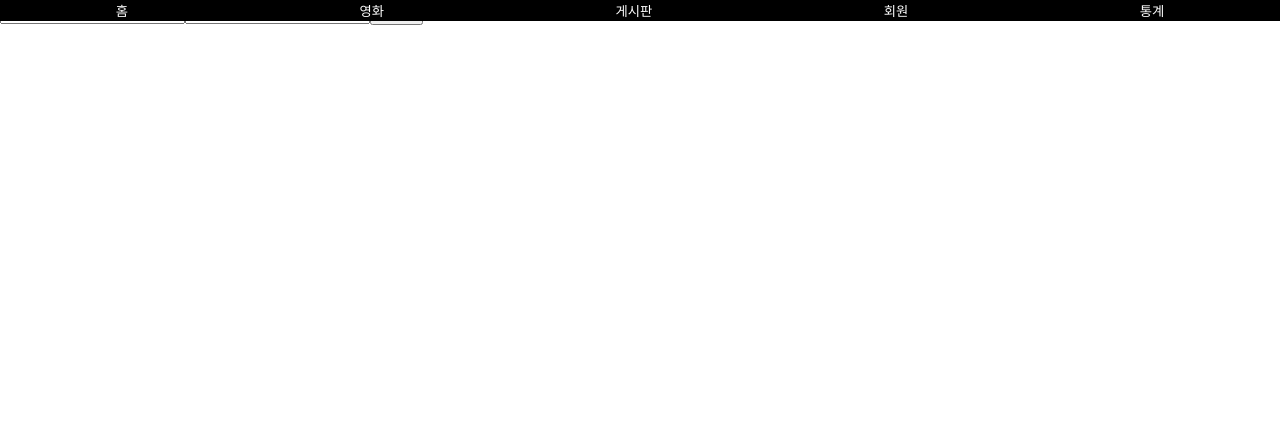
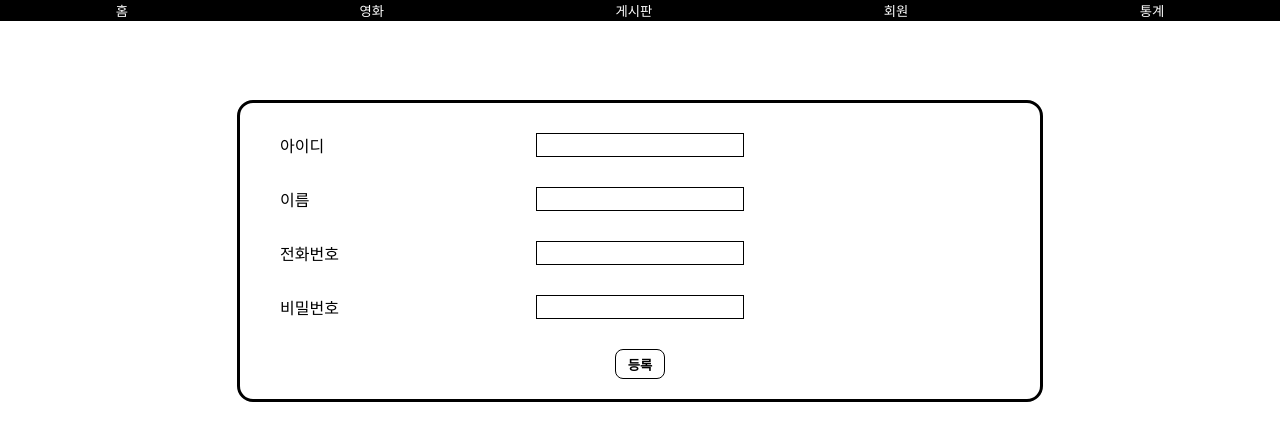
Before and after one commit to undergndofficial/admin, a React (Create React App) app: page /signup in a window 1280 px wide. Before the commit this address had no page. Shown: the top 440 px of the page. Built offline with nearby package versions, Linux system fonts and the light colour scheme.

Commit message:
20230322

```diff
--- a/package.json
+++ b/package.json
@@ -14,6 +14,7 @@
     "mongoose": "^6.8.3",
     "node-sass": "^7.0.3",
     "react": "^18.2.0",
+    "react-cookie": "^4.1.1",
     "react-dom": "^18.2.0",
     "react-router-dom": "^6.6.1",
     "react-scripts": "5.0.1",
--- a/src/App.js
+++ b/src/App.js
@@ -7,43 +7,25 @@ import MovieManage from './pages/movie/movieManage';
 import UploadMovie from './pages/movie/uploadMovie';
 import TagManage from './pages/tag/tagManage';
 import axios from 'axios';
-import { useState } from 'react';
+import { useEffect, useState } from 'react';
+import { useCookies } from 'react-cookie';
 import NoticeManage from './pages/notice/noticeManage';
 import ReportManage from './pages/report/reportManage';
 import UserManage from './pages/user/userManage';
 import InquiryManage from './pages/inquiry/inquiryManage';
+import Login from './pages/login/login';
+import Signup from './pages/signup/signup';
+import UploadNotice from './pages/notice/uploadNotice';
 
 function App() {
 
-  const [tag, setTag] = useState({tagName:''});
-  const [notice, setNotice] = useState({noticeName:'', noticeContent:''});
-  const [manager, setManager] = useState({id:'', name:'', phoneNumber:'', password:''});
-
-  const [loginInfo, setLoginInfo] = useState({id:'', password:''});
-
-  const upload = () => {
-    axios.post('/api/notice/upload', notice, {"Content-Type": 'application/json'})
-    .then((res) => {
-      console.log(res);
-    })
-    .catch((error) => {console.log(error)})
-  }
-
-  const signup = () => {
-    axios.post('/api/manager/signup', manager, {"Content-Type": 'application/json'})
-    .then((res) => {
-      console.log(res);
-    })
-    .catch((error) => {console.log(error)})
-  }
-
-  const login = () => {
-    axios.post('/api/manager/login', loginInfo, {"Content-Type": 'application/json'})
-    .then((res) => {
-      console.log(res);
-    })
-    .catch((error) => {console.log(error)})
-  }
+  // const isLogin = () => {
+  //   axios.post('/api/manager/auth', cookie[0].x_auth, {"Content-Type": 'application/json'})
+  //   .then((res) => {
+  //     console.log(res.data)
+  //   })
+  //   console.log(cookie[0].x_auth);
+  // }
 
   return (
     <div className="App">
@@ -58,21 +40,11 @@ function App() {
           <Route path='/reportManage' element={<ReportManage />} />
           <Route path='/userManage' element={<UserManage />} />
           <Route path='/inquiryManage' element={<InquiryManage />} />
+          <Route path='/login' element={<Login />} />
+          <Route path='/signup' element={<Signup />} />
+          <Route path='uploadNotice' element={<UploadNotice />} />
         </Routes>
       </main>
-      {/* <input value={tag.tagName} onChange={(e) => {setTag({...tag, tagName: e.target.value})}}/>
-      <button onClick={upload}>등록</button> */}
-      {/* <input value={notice.noticeName} onChange={(e) => {setNotice({...notice, noticeName: e.target.value})}}/>
-      <textarea value={notice.noticeContent} onChange={(e) => {setNotice({...notice, noticeContent: e.target.value})}} />
-      <button onClick={upload}>등록</button> */}
-      {/* <input value={manager.id} onChange={(e) => {setManager({...manager, id: e.target.value})}}/>
-      <input value={manager.name} onChange={(e) => {setManager({...manager, name: e.target.value})}}/>
-      <input value={manager.phoneNumber} onChange={(e) => {setManager({...manager, phoneNumber: e.target.value})}}/>
-      <input value={manager.password} onChange={(e) => {setManager({...manager, password: e.target.value})}}/>
-      <button onClick={signup}>등록</button> */}
-      <input value={loginInfo.id} onChange={(e) => {setLoginInfo({...loginInfo, id: e.target.value})}}/>
-      <input type={"password"} value={loginInfo.password} onChange={(e) => {setLoginInfo({...loginInfo, password: e.target.value})}}/>
-      <button onClick={login}>로그인</button>
     </div>
   );
 }
--- /dev/null
+++ b/src/pages/login/login.js
@@ -0,0 +1,25 @@
+import axios from "axios";
+
+const { useState } = require("react");
+
+function Login() {
+  const [loginInfo, setLoginInfo] = useState({id:'', password:''});
+
+  const login = () => {
+    axios.post('/api/manager/login', loginInfo, {"Content-Type": 'application/json'})
+    .then((res) => {
+      console.log(res);
+    })
+    .catch((error) => {console.log(error)})
+  }
+
+  return(
+    <div className="loginPage">
+      <input value={loginInfo.id} onChange={(e) => {setLoginInfo({...loginInfo, id: e.target.value})}}/>
+      <input type={"password"} value={loginInfo.password} onChange={(e) => {setLoginInfo({...loginInfo, password: e.target.value})}}/>
+      <button onClick={login}>로그인</button>
+    </div>
+  )
+}
+
+export default Login;
--- /dev/null
+++ b/src/pages/notice/uploadNotice.js
@@ -0,0 +1,33 @@
+import axios from "axios";
+import { useState } from "react";
+import Inputs from "../../components/recyclingComponents/inputs";
+
+function UploadNotice() {
+
+  const [inputs, setInputs] = useState({
+    noticeName: {name: '공지 제목', isPlural: false, isInput: true, type: 'default', addDataName: 'noticeName', inputValue: ''},
+    noticeContent: {name: '공지 내용', isPlural: false, isInput: false, type: 'textarea', addDataName: 'noticeContent', inputValue: ''}
+  })
+
+  const [notice, setNotice] = useState({
+    noticeName: '',
+    noticetitle: ''
+  })
+
+  const upload = () => {
+    axios.post('/api/notice/upload', notice, {"Content-Type": 'application/json'})
+    .then((res) => {
+      console.log(res);
+    })
+    .catch((error) => {console.log(error)})
+  }
+
+  return(
+    <div className="upload">
+      <Inputs inputs={inputs} setInputs={setInputs} addedDatas={notice} setAddedDatas={setNotice} />
+      <button className="uploadBtn" onClick={upload}>등록</button>
+    </div>
+  )
+}
+
+export default UploadNotice;
--- /dev/null
+++ b/src/pages/signup/signup.js
@@ -0,0 +1,32 @@
+import axios from "axios";
+import { useState } from "react";
+import Inputs from "../../components/recyclingComponents/inputs";
+
+function Signup() {
+
+  const [inputs, setInputs] = useState({
+    id: {name: '아이디', isPlural: false, isInput: true, type: 'default', addDataName: 'id', inputValue: ''},
+    name: {name: '이름', isPlural: false, isInput: true, type: 'default', addDataName: 'name', inputValue: ''},
+    pheNumber: {name: '전화번호', isPlural: false, isInput: true, type: 'default', addDataName: 'phoneNumber', inputValue: ''},
+    password: {name: '비밀번호', isPlural: false, isInput: true, type: 'default', addDataName: 'password', inputValue: ''}
+  })
+
+  const [signupInfo, setSignupInfo] = useState({id:'', name:'', phoneNumber:'', password:''});
+
+  const signup = () => {
+    axios.post('/api/manager/signup', signupInfo, {"Content-Type": 'application/json'})
+    .then((res) => {
+      console.log(res);
+    })
+    .catch((error) => {console.log(error)})
+  }
+
+  return(
+    <div className="upload">
+      <Inputs inputs={inputs} setInputs={setInputs} addedDatas={signupInfo} setAddedDatas={setSignupInfo} />
+      <button className="uploadBtn" onClick={signup}>등록</button>
+    </div>
+  )
+}
+
+export default Signup;
```
Also changed, not shown: src/auth.js (added, +10 -0 lines), src/pages/tag/uploadTag.js (added, +24 -0 lines), 1 other file (tests, documents, lock files or other folders).
